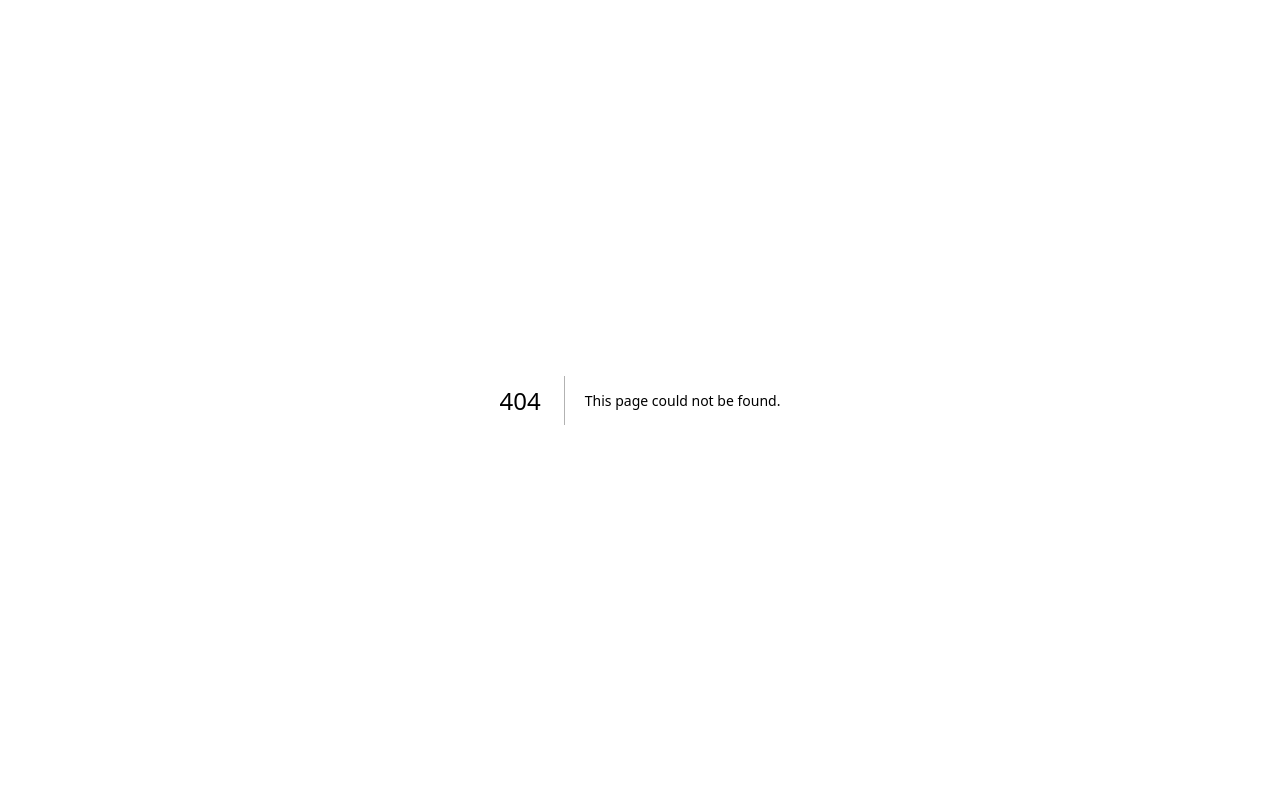
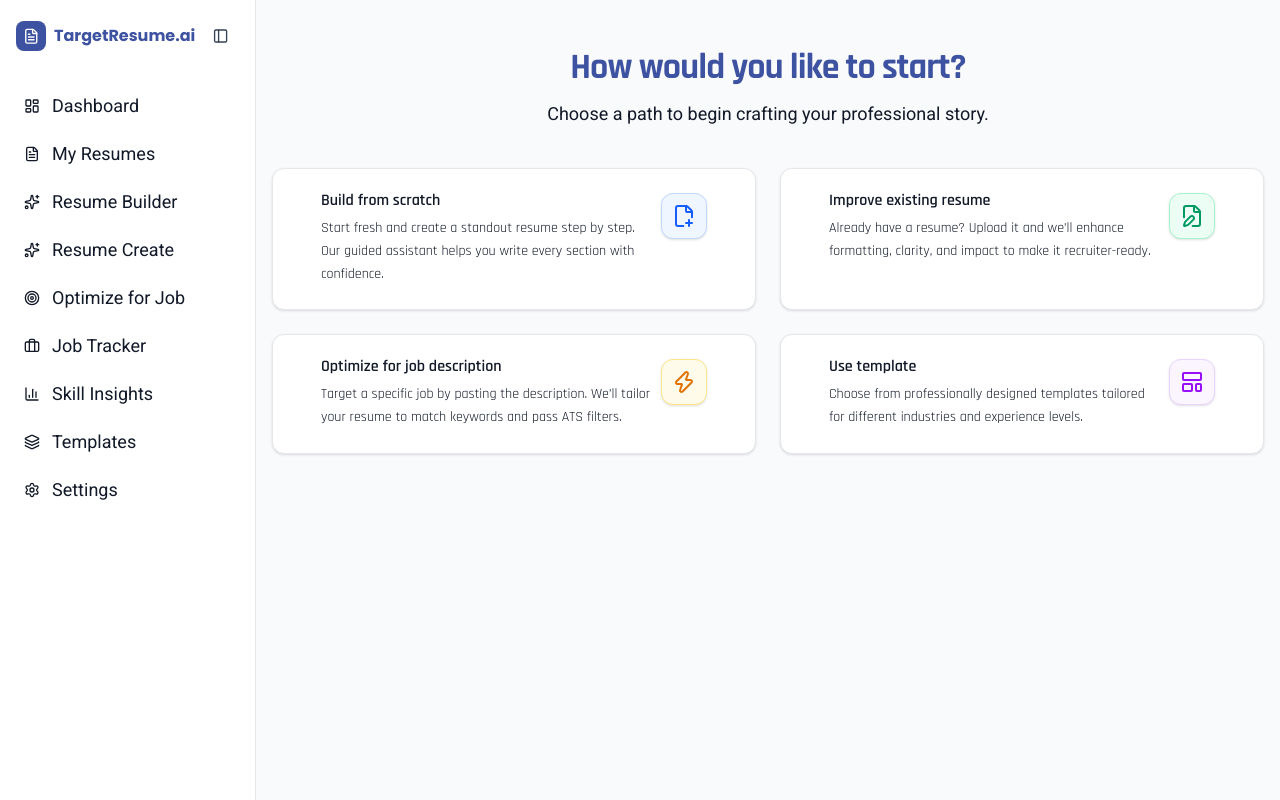
Before and after one commit to m2m-dilshad/target-resume-fe, a Next.js app: page /app/resume-builder in a window 1280 px wide. Before the commit this address had no page. Built offline with nearby package versions, Linux system fonts and the light colour scheme; a web font is replaced by a local one.

Commit message:
feat: resume-builder page added

```diff
--- /dev/null
+++ b/src/app/app/resume-builder/page.tsx
@@ -0,0 +1,63 @@
+'use client';
+
+import { useRouter } from 'next/navigation';
+import { Card, CardHeader, CardTitle, CardDescription, CardAction } from '@/components/ui/Card';
+import { cn } from '@/lib/utils';
+import { actions } from '../utils/misc.data';
+{
+  /*TODO:
+    Cross check routes */
+}
+export default function ResumeBuilder() {
+  const router = useRouter();
+
+  return (
+    <div className="container mx-auto max-w-5xl px-4 py-12">
+      <header className="mb-10 text-center">
+        <h1 className="text-primary font-heading text-3xl font-bold tracking-tight sm:text-4xl">
+          How would you like to start?
+        </h1>
+        <p className="text-muted-foreground mt-3 text-lg">
+          Choose a path to begin crafting your professional story.
+        </p>
+      </header>
+
+      <div className="grid gap-6 sm:grid-cols-2">
+        {actions.map((action, index) => {
+          const Icon = action.icon;
+
+          return (
+            <button
+              key={index}
+              onClick={() => router.push(action.route)}
+              className="group text-left transition-all duration-200 outline-none active:scale-[0.98]"
+            >
+              <Card className={cn('h-full cursor-pointer transition-all', action.className.card)}>
+                <CardHeader>
+                  <CardAction>
+                    <div
+                      className={cn(
+                        'rounded-xl p-2.5 shadow-sm transition-colors',
+                        action.className.iconWrapper
+                      )}
+                    >
+                      <Icon className={cn('h-6 w-6', action.className.icon)} />
+                    </div>
+                  </CardAction>
+
+                  <CardTitle className="group-hover:text-primary transition-colors">
+                    {action.title}
+                  </CardTitle>
+
+                  <CardDescription className="leading-relaxed">
+                    {action.description}
+                  </CardDescription>
+                </CardHeader>
+              </Card>
+            </button>
+          );
+        })}
+      </div>
+    </div>
+  );
+}
```
